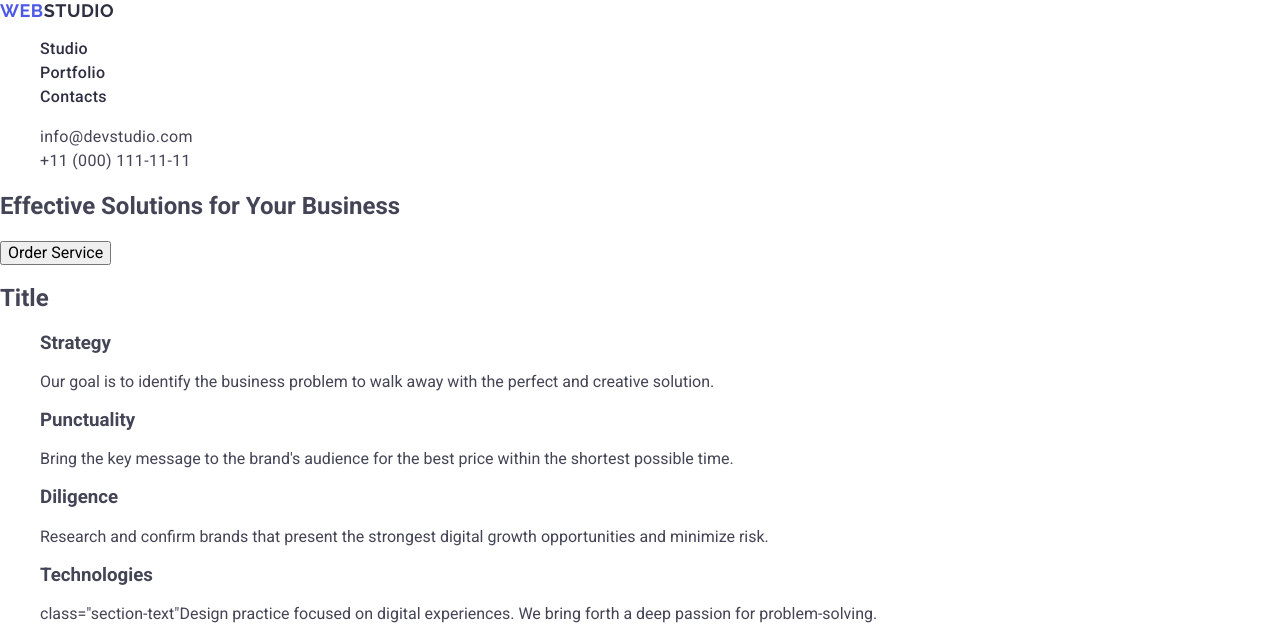
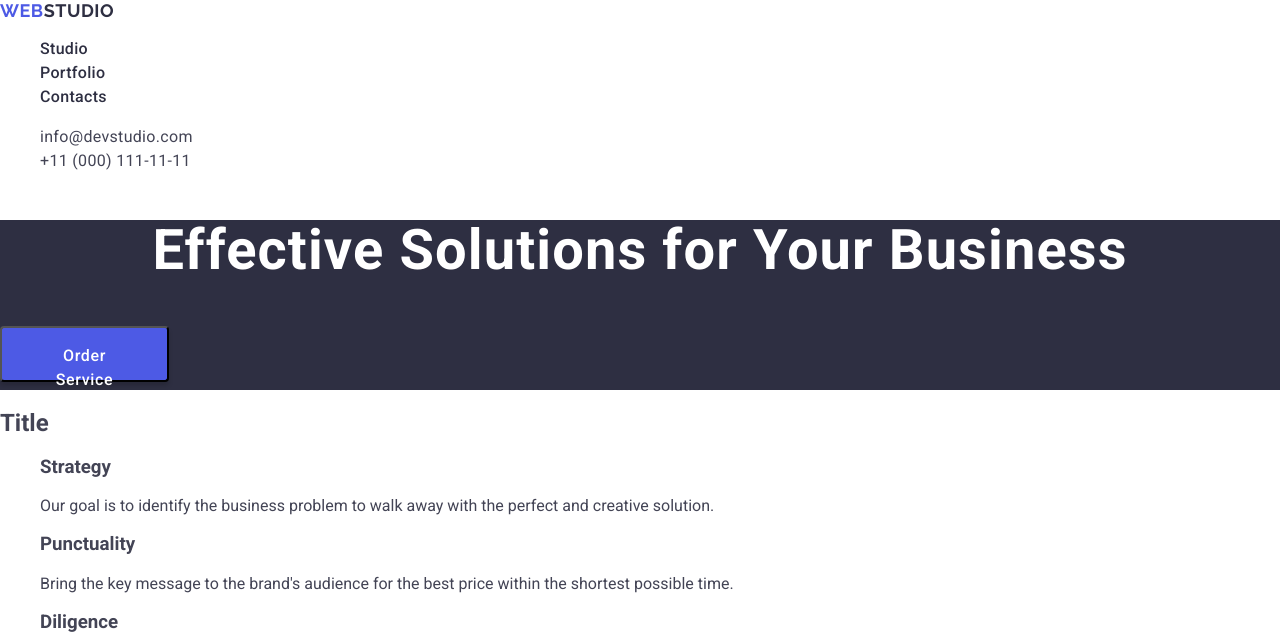
Before and after one commit to DariaSavch07/goit-markup-hw-02, a plain HTML site: page index.html in a window 1280 px wide. Shown: the top 640 px of the page. Drawn offline with nearby package versions, Linux system fonts and the light colour scheme.

Commit message:
add fail

```diff
--- a/css/styles.css
+++ b/css/styles.css
@@ -56,3 +56,36 @@ color: #434455;
 .contacts-link:focus {
     color: #404bbf;
 }
+
+.title{
+    background-color:#2e2f42;
+
+}
+
+.main-title {
+    font-weight: 700;
+font-size: 56px;
+line-height: 1.07143;
+letter-spacing: 0.02em;
+text-align: center;
+color: #fff;
+}
+
+.section-button {
+    font-weight: 500;
+font-size: 16px;
+line-height: 1.5;
+letter-spacing: 0.04em;
+color: #fff;
+border-radius: 4px;
+padding: 16px 32px;
+width: 169px;
+height: 56px;
+box-shadow: 0 4px 4px 0 rgba(0, 0, 0, 0.15);
+background: #4d5ae5;
+}
+
+.section-button:hover,
+.section-button:focus {
+    background-color:#404bbf;
+}
--- a/index.html
+++ b/index.html
@@ -47,7 +47,7 @@
 </section>
 <section class="description">
 
-<h2 class="main-title" >Title</h2>
+<h2 class="section-title" >Title</h2>
 
 <ul class="main-section-list">
     <li class="main-section-item">
@@ -91,7 +91,7 @@
 
     <img class="main-section-photo" src="./images/photo_(1)-min.jpg" width="264" alt="A-man-with-a-black-beard."/>
 
-    <h3 class="section-title">
+    <h3 class="section-people-title">
     Mark Guerrero
 </h3>
 <p class="section-text">
```
